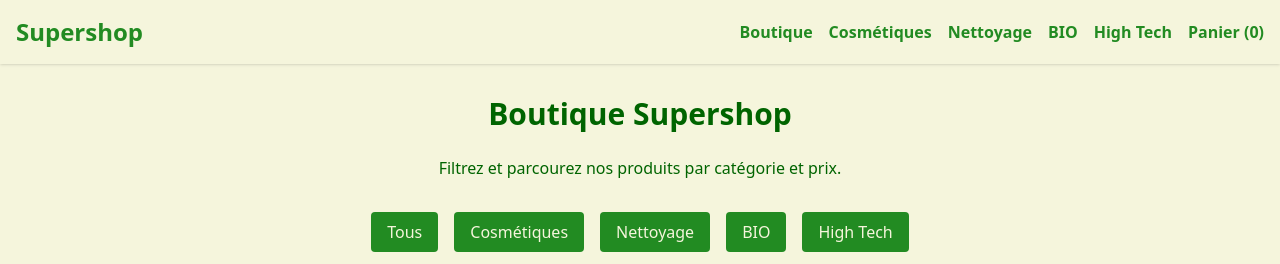
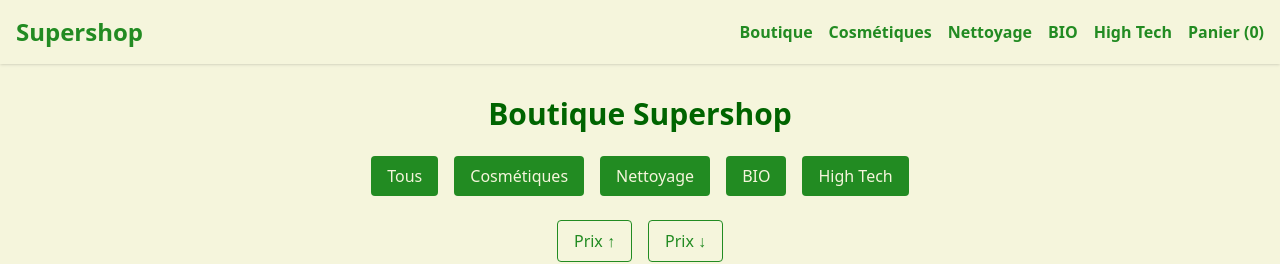
Before and after one commit to Happpy-said/Supershop, a Next.js app: page /boutique in a window 1280 px wide. Shown: the top 264 px of the page. Built offline with nearby package versions, Linux system fonts and the light colour scheme.

Commit message:
Update page.js

```diff
--- a/app/boutique/page.js
+++ b/app/boutique/page.js
@@ -7,19 +7,13 @@ export default function Boutique() {
   const [filter, setFilter] = useState("all")
   const [sortPrice, setSortPrice] = useState("none")
 
-  // Filtrage
   let filteredProducts = filter === "all" ? products : products.filter(p => p.category === filter)
-
-  // Tri par prix
   if (sortPrice === "asc") filteredProducts.sort((a, b) => a.price - b.price)
   if (sortPrice === "desc") filteredProducts.sort((a, b) => b.price - a.price)
 
   return (
     <div className="p-8">
       <h1 className="text-3xl font-bold mb-6 text-center">Boutique Supershop</h1>
-      <p className="text-center mb-8">Filtrez et parcourez nos produits par catégorie et prix.</p>
-
-      {/* Filtres par catégorie */}
       <div className="flex justify-center gap-4 mb-6 flex-wrap">
         <button onClick={() => setFilter("all")} className="bg-green text-beige px-4 py-2 rounded hover:bg-green-700">Tous</button>
         <button onClick={() => setFilter("cosmetiques")} className="bg-green text-beige px-4 py-2 rounded hover:bg-green-700">Cosmétiques</button>
@@ -27,18 +21,12 @@ export default function Boutique() {
         <button onClick={() => setFilter("bio")} className="bg-green text-beige px-4 py-2 rounded hover:bg-green-700">BIO</button>
         <button onClick={() => setFilter("hightech")} className="bg-green text-beige px-4 py-2 rounded hover:bg-green-700">High Tech</button>
       </div>
-
-      {/* Tri par prix */}
       <div className="flex justify-center gap-4 mb-8">
         <button onClick={() => setSortPrice("asc")} className="bg-beige text-green px-4 py-2 rounded border border-green hover:bg-green hover:text-beige transition">Prix ↑</button>
         <button onClick={() => setSortPrice("desc")} className="bg-beige text-green px-4 py-2 rounded border border-green hover:bg-green hover:text-beige transition">Prix ↓</button>
       </div>
-
-      {/* Grille des produits */}
       <div className="grid grid-cols-1 sm:grid-cols-2 md:grid-cols-3 lg:grid-cols-4 gap-6">
-        {filteredProducts.map(product => (
-          <ProductCard key={product.id} product={product} />
-        ))}
+        {filteredProducts.map(product => <ProductCard key={product.id} product={product} />)}
       </div>
     </div>
   )
```
